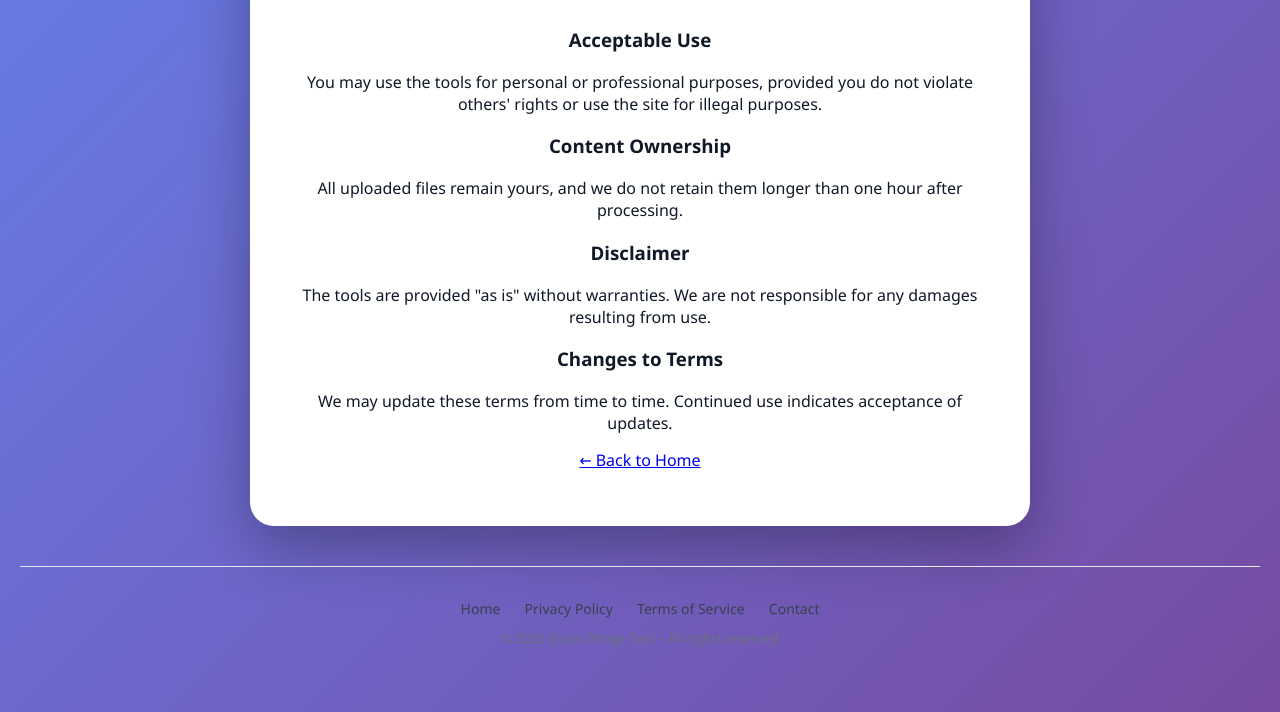
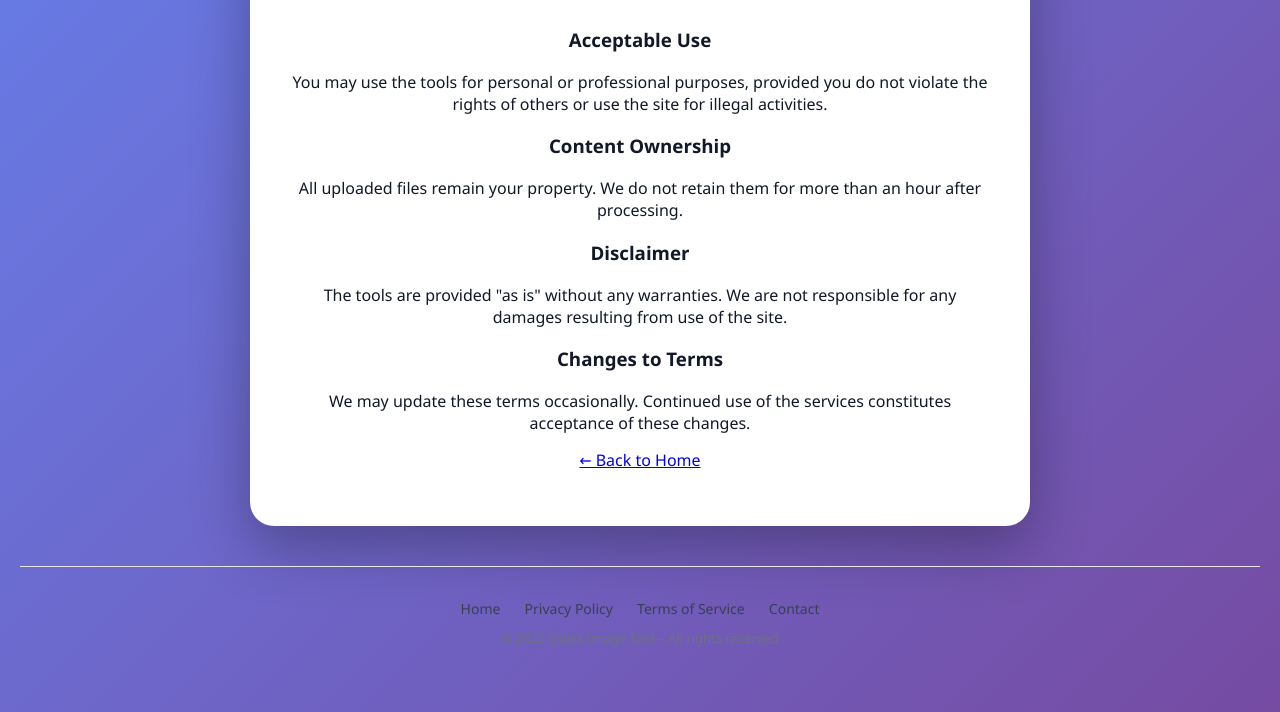
Before and after one commit to officecontactsufian-collab/Quick-Image-Tool, a plain HTML site: page terms.html in a window 1280 px wide. Shown: the part 178-890 px from the top of the page. Drawn offline with Linux system fonts and the light colour scheme.

Commit message:
Update terms.html

```diff
--- a/terms.html
+++ b/terms.html
@@ -14,19 +14,18 @@
   <meta charset="UTF-8">
   <meta name="viewport" content="width=device-width, initial-scale=1.0">
   <title>Terms of Service | Quick Image Tool</title>
-  <meta name="description" content="Terms of service for Quick Image Tool and its free online image editing tools.">
-  <meta name="keywords" content="Terms of Service, Quick Image Tool, Image Tools, Rules">
-  <meta name="author" content="Soufiyan Iguider">
-
+  <meta name="description" content="Terms of service for Quick Image Tool and free online image editing tools.">
+  <meta name="keywords" content="Terms of Service, Quick Image Tool, Image Tools, Online Tools">
+  <meta name="author" content="SOUFIYAN IGUIDER">
+  <link rel="canonical" href="https://quickimagetools.vercel.app/terms.html">
   <link rel="stylesheet" href="style.css">
 </head>
 <body>
-
 <!-- Google Tag Manager (noscript) -->
 <noscript>
-  <iframe src="https://www.googletagmanager.com/ns.html?id=GTM-MKH28BJ7"
-  height="0" width="0" style="display:none;visibility:hidden"></iframe>
+  <iframe src="https://www.googletagmanager.com/ns.html?id=GTM-MKH28BJ7" height="0" width="0" style="display:none;visibility:hidden"></iframe>
 </noscript>
+<!-- End Google Tag Manager (noscript) -->
 
 <main class="container">
   <header class="tool-header">
@@ -36,16 +35,16 @@
 
   <section>
     <h3>Acceptable Use</h3>
-    <p>You may use the tools for personal or professional purposes, provided you do not violate others' rights or use the site for illegal purposes.</p>
+    <p>You may use the tools for personal or professional purposes, provided you do not violate the rights of others or use the site for illegal activities.</p>
 
     <h3>Content Ownership</h3>
-    <p>All uploaded files remain yours, and we do not retain them longer than one hour after processing.</p>
+    <p>All uploaded files remain your property. We do not retain them for more than an hour after processing.</p>
 
     <h3>Disclaimer</h3>
-    <p>The tools are provided "as is" without warranties. We are not responsible for any damages resulting from use.</p>
+    <p>The tools are provided "as is" without any warranties. We are not responsible for any damages resulting from use of the site.</p>
 
     <h3>Changes to Terms</h3>
-    <p>We may update these terms from time to time. Continued use indicates acceptance of updates.</p>
+    <p>We may update these terms occasionally. Continued use of the services constitutes acceptance of these changes.</p>
   </section>
 
   <p><a href="index.html">← Back to Home</a></p>
@@ -58,9 +57,11 @@
     <a href="terms.html">Terms of Service</a>
     <a href="contact.html">Contact</a>
   </nav>
-  <p class="footer-copy">© 2025 Quick Image Tool – All rights reserved</p>
+  <p class="footer-copy">
+    © 2025 Quick Image Tool – All rights reserved
+  </p>
 </footer>
 
-<script src="script.js"></script>
+<script src="script.js" defer></script>
 </body>
 </html>
```
